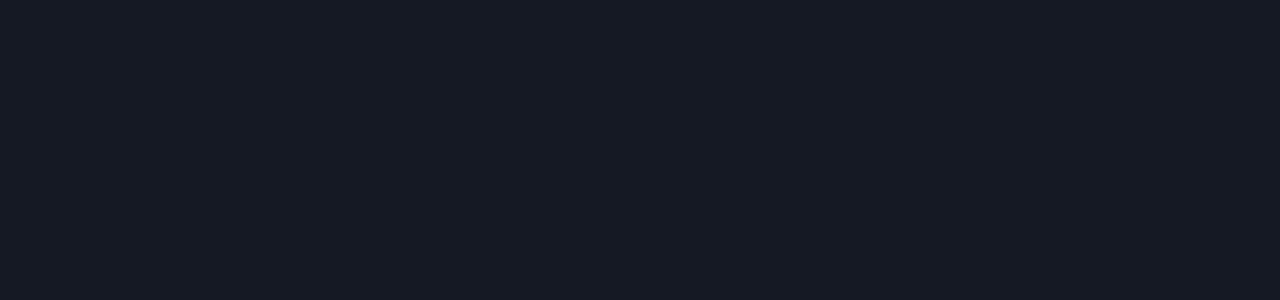
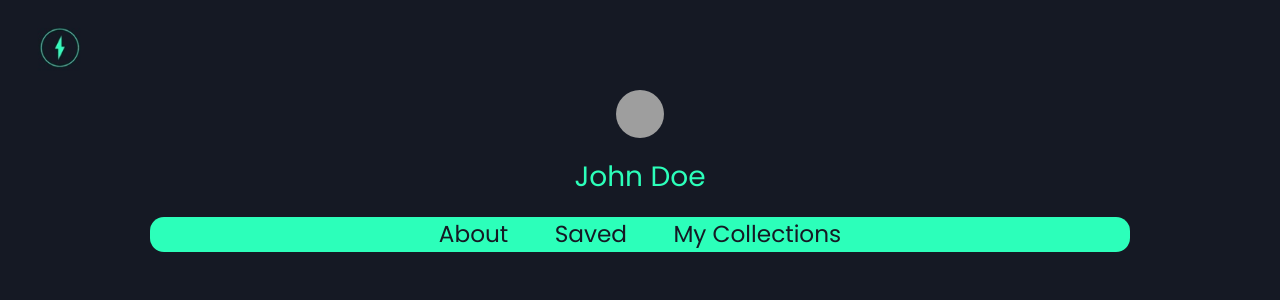
Before and after one commit to anhduy1202/EV-Savings, a React (Create React App) app in the folder frontend/: page /profile in a window 1280 px wide. Before the commit this address had no page. Shown: the top 300 px of the page. Built offline with nearby package versions, Linux system fonts and the light colour scheme; grey boxes are pictures that could not be loaded.

Commit message:
Starting on User Profile

```diff
--- a/frontend/src/App.css
+++ b/frontend/src/App.css
@@ -23,6 +23,7 @@
   --font-sm: 0.75rem;
   --font-smd: 1rem;
   --font-md: 1.15rem;
+  --font-mdlg: 1.45rem;
   --font-lg: 1.75rem;
   --font-xlg: 2.15rem;
   --font-xxlg: 3.5rem;
--- a/frontend/src/App.jsx
+++ b/frontend/src/App.jsx
@@ -4,6 +4,7 @@
 import Auth from "./Components/Auth/Auth";
 import InputPage from "./Components/InputPage/InputPage"
 import InputPageElectric from "./Components/InputPageElectric/InputPageElectric"
+import UserProfile from "./Components/UserProfile/UserProfile";
 function App() {
   return (
     <Router>
@@ -12,6 +13,7 @@
           <Route path="/" element={<HomePage />} />
           <Route exact path="/signin" element={<Auth/>} />
           <Route path="/signup" element={<Auth/>} />
+          <Route path="/profile" element={<UserProfile/>} />
           <Route path="/input" element ={<InputPage/>} />
           <Route path="/electric" element ={<InputPageElectric/>} />
 
--- a/frontend/src/Components/Navbar/NavBar.jsx
+++ b/frontend/src/Components/Navbar/NavBar.jsx
@@ -32,7 +32,7 @@
           />
           {isOpened && (
             <div className="user-menu">
-              <p className="user-item">My Profile </p>
+              <Link to="/profile" className="user-item">My Profile </Link>
               <p className="user-item">Settings</p>
               <p className="user-item">Favorites</p>
               <p className="user-item">Sign out</p>
--- a/frontend/src/Components/Navbar/navbar.css
+++ b/frontend/src/Components/Navbar/navbar.css
@@ -45,6 +45,8 @@
 
 .user-item {
   margin: 0.25em 0;
+  text-decoration: none;
+  color: black;
   cursor: pointer;
   transition: 200ms ease-in-out;
 }
--- /dev/null
+++ b/frontend/src/Components/UserProfile/UserProfile.jsx
@@ -0,0 +1,29 @@
+import React, { useState } from "react";
+import Layout from "../Layout/Layout";
+import "./userprofile.css";
+
+function UserProfile() {
+  //This is fake user data to simulate when a user succesfully logged in
+  const [user, setUser] = useState({
+    username: "John Doe",
+    avatar:
+      "https://www.pngitem.com/pimgs/m/22-223968_default-profile-picture-circle-hd-png-download.png",
+  });
+  return (
+    <Layout>
+      <section className="userprofile-container">
+        <div className="userinfo-container">
+          <img src={user.avatar} alt="User Avatar" className="avatar" />
+          <p className="username"> {user.username} </p>
+        </div>
+        <div className="user-dashboard">
+            <p className="user-dashboard-item">About</p>
+            <p className="user-dashboard-item">Saved</p>
+            <p className="user-dashboard-item">My Collections</p>
+        </div>
+      </section>
+    </Layout>
+  );
+}
+
+export default UserProfile;
--- /dev/null
+++ b/frontend/src/Components/UserProfile/userprofile.css
@@ -0,0 +1,44 @@
+.userprofile-container {
+  display: flex;
+  justify-content: center;
+  align-items: center;
+  flex-direction: column;
+}
+.userinfo-container {
+  width: 100%;
+  flex-direction: column;
+  display: flex;
+  justify-content: center;
+  align-items: center;
+}
+.username {
+  font-size: var(--font-lg);
+}
+.avatar {
+  height: 48px;
+  width: 48px;
+  margin-bottom: 1em;
+  border-radius: 50%;
+}
+
+.user-dashboard {
+  margin-top: 1em;
+  display: flex;
+  text-align: center;
+  width: 80%;
+  justify-content: center;
+  border-radius: var(--border-rounded);
+  color: var(--color-dark-green);
+  background-color: var(--color-green);
+}
+
+.user-dashboard-item {
+    font-size: var(--font-mdlg);
+  margin: 0 1em;
+  cursor: pointer;
+  text-decoration: none;
+  transition: 300ms all;
+}
+.user-dashboard-item:hover {
+   font-weight: var(--font-xbold);
+  }
```
